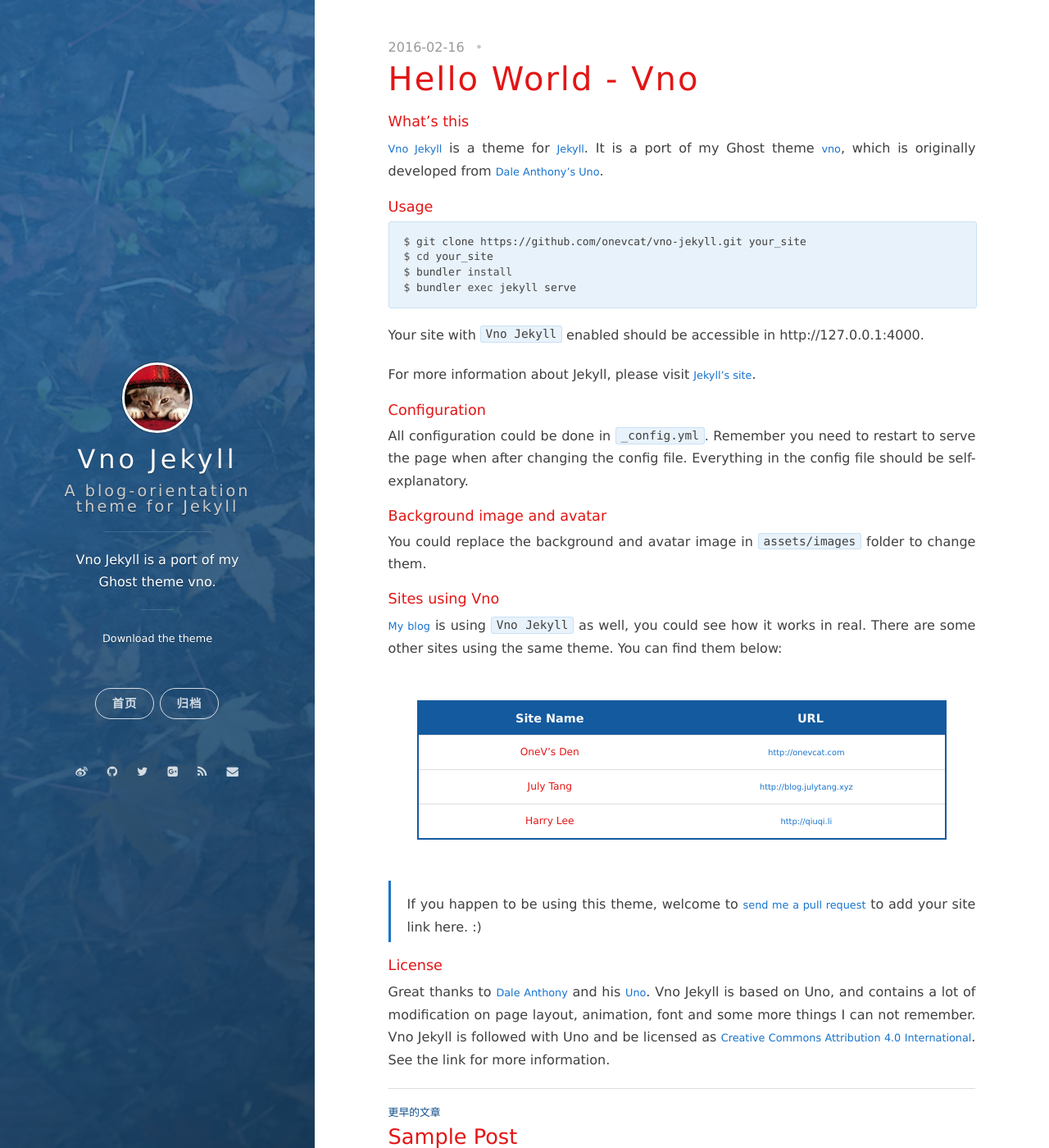
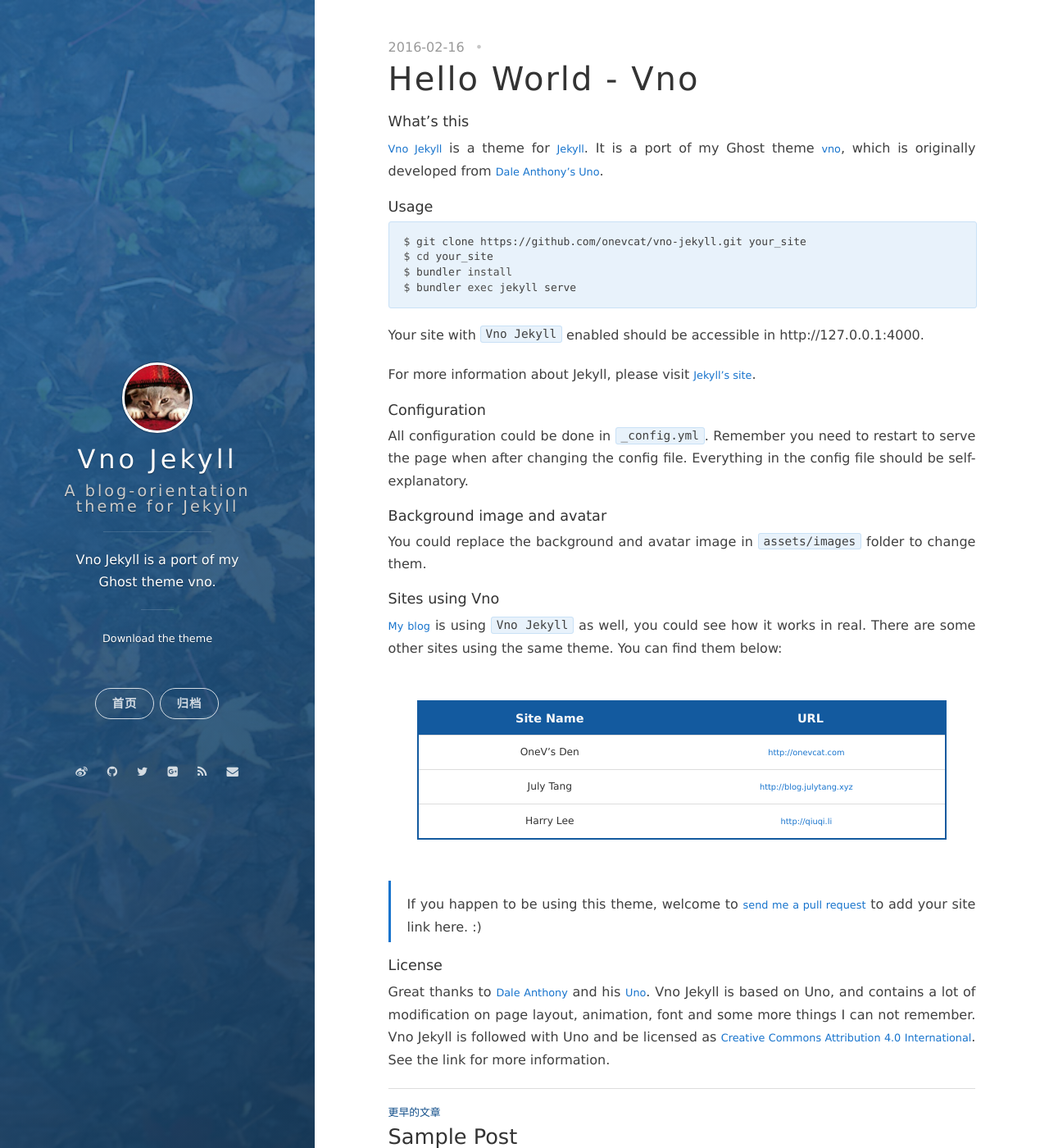
Before and after one commit to FantBoy/bearboy.github.io, a Jekyll site: the page built from _posts/2016-02-16-hello-world-vno.markdown, in a window 1280 px wide and 1400 px high. Shown: the whole window at 82% size. Built offline with Jekyll 4.4.1, drawn with Linux system fonts in a browser that asks for light colours; nearby versions of some CDN libraries; comment, search, counter and statistics services are not loaded.

Commit message:
统一颜色

```diff
--- a/_sass/variables.scss
+++ b/_sass/variables.scss
@@ -5,8 +5,8 @@
 $gray:              #CCCCCC;
 $gray-dark:         #999999;
 $gray-darker:       #666666;
-$gray-darkest:      #e21515;
-//$gray-darkest:      #e0800e;
+//$gray-darkest:      #e21515;
+$gray-darkest:      #333333;
 
 $green:             #156F78;
 $purple:            #493252;
```
